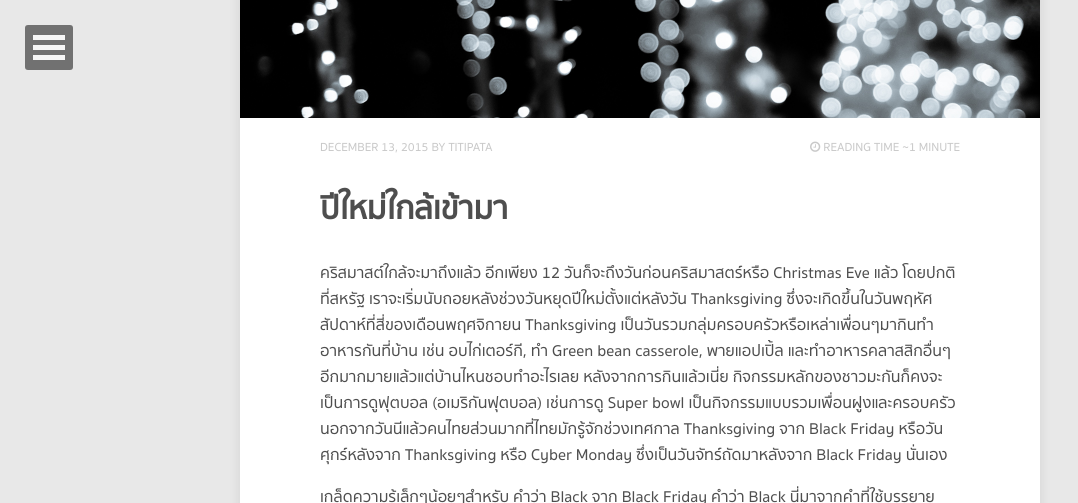
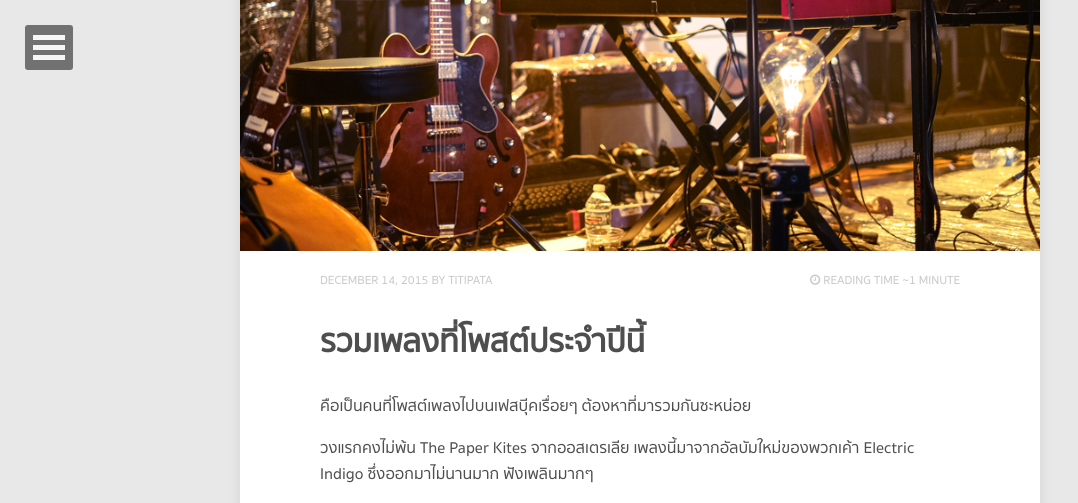
Before and after one commit to tupleblog/tupleblog.github.io, a Jekyll site: the page built from index.html, in a window 1280 px wide and 1400 px high, scrolled down 732 px. Shown: the top 503 px of the window, without its empty margins (0-1078 px from the left). Built offline with Jekyll 4.4.1, drawn with Linux system fonts in a browser that asks for light colours; nearby versions of some CDN libraries; the list of posts is cut into pages by our own code; some of the changed text lies outside the part shown; grey boxes are pictures that could not be loaded.

Commit message:
Add post

```diff
--- a/_posts/2015-12-13-book-music.md
+++ b/_posts/2015-12-13-book-music.md
@@ -1,6 +1,6 @@
 ---
 layout: post
-title: ปีใหม่ใกล้เข้ามา
+title: Holiday time!
 author: Titipata
 description: "นับถอยหลังสู่คริสมาสต์และปีใหม่ในสหรัฐ"
 image:
@@ -9,16 +9,16 @@ tags: [Christmas, Chicago]
 comments: true
 ---
 
-คริสมาสต์ใกล้จะมาถึงแล้ว อีกเพียง 12 วันก็จะถึงวันก่อนคริสมาสตร์หรือ Christmas Eve แล้ว โดยปกติที่สหรัฐ เราจะเริ่มนับถอยหลังช่วงวันหยุดปีใหม่ตั้งแต่หลังวัน Thanksgiving ซึ่งจะเกิดขึ้นในวันพฤหัศสัปดาห์ที่สี่ของเดือนพฤศจิกายน
-Thanksgiving เป็นวันรวมกลุ่มครอบครัวหรือเหล่าเพื่อนๆมากินทำอาหารกันที่บ้าน เช่น อบไก่เตอร์กี, ทำ Green bean casserole, พายแอปเปิ้ล และทำอาหารคลาสสิกอื่นๆอีกมากมายแล้วแต่บ้านไหนชอบทำอะไรเลย หลังจากการกินแล้วเนี่ย กิจกรรมหลักของชาวมะกันก็คงจะเป็นการดูฟุตบอล (อเมริกันฟุตบอล) เช่นการดู Super bowl เป็นกิจกรรมแบบรวมเพื่อนฝูงและครอบครัว นอกจากวันนีแล้วคนไทยส่วนมากที่ไทยมักรู้จักช่วงเทศกาล Thanksgiving จาก Black Friday หรือวันศุกร์หลังจาก Thanksgiving หรือ Cyber Monday ซึ่งเป็นวันจัทร์ถัดมาหลังจาก Black Friday นั่นเอง
+คริสมาสต์ใกล้จะมาถึงแล้ว อีกเพียง 12 วันก็จะถึงวันก่อนคริสมาสตร์หรือ Christmas Eve แล้ว โดยปกติที่สหรัฐอเมริกา เราจะเริ่มนับถอยหลังช่วงวันหยุดปีใหม่ตั้งแต่หลังวัน Thanksgiving ซึ่งจะเกิดขึ้นในวันพฤหัศสัปดาห์ที่สี่ของเดือนพฤศจิกายน
+Thanksgiving เป็นวันรวมกลุ่มครอบครัวหรือเหล่าเพื่อนๆมากินทำอาหารกันที่บ้าน เช่น อบไก่เตอร์กี, ทำ Green bean casserole, พายแอปเปิ้ล และทำอาหารคลาสสิกอื่นๆอีกมากมายแล้วแต่บ้านไหนชอบทำอะไรเลย หลังจากการกินแล้วเนี่ย กิจกรรมหลักของชาวมะกันก็คงจะเป็นการดูฟุตบอล (อเมริกันฟุตบอล) เช่นการดู Super bowl เป็นกิจกรรมแบบรวมเพื่อนฝูงและครอบครัว นอกจากวันนี้แล้วคนไทยส่วนมากที่ไทยมักรู้จักช่วงเทศกาล Thanksgiving จาก Black Friday หรือวันศุกร์หลังจาก Thanksgiving หรือ Cyber Monday ซึ่งเป็นวันจัทร์ถัดมาหลังจาก Black Friday นั่นเอง
 
 เกล็ดความรู้เล็กๆน้อยๆสำหรับ คำว่า Black จาก Black Friday คำว่า Black นี่มาจากคำที่ใช้บรรยายสถานะทางการเงินของบริษัท เวลาฝรั่งบอกว่า Company is "in the black" แปลว่าบริษัทมีกำไรหรือสถานะทางการเงินอยู่ในขั้นดี ซึ่งเค้าเอาคำนี้มาใช้สำหรับวันนี้เพราะร้านค้าส่วนมากจะขายดีสุดๆ ซึ่งเปรียบเทียบกับสถานะของบริษัทจากตกต่ำหรืออยู่ในสถานะ red ไปเป็น black คือจากขาดทุนไปได้กำไรนั่นเอง
 
 
-Black Friday เริ่มตั้งแต่กลางคืนหลังจาก Thanksgiving วันนี้เป็นวันที่สินค้าลดราคาถูกสุดๆ เรียกได้ว่าลดล้างสต็อก ซึ่งมีทั้งเสื้อผ้าและก็อุปกรณ์อิเล็กทรอนิคส์ที่ลดจนเราอดใจไม่ไหวเลยทีเดียว ลดทั้งออนไลน์สำหรับขาช้อปจากทาง Amazon และเว็บเสื้อผ้าที่ตัวเองชอบ นอกจากนั้นตามร้านค้าหรือ outlet ก็ลดราคากันอย่างมาก ถ้าเห็นจากข่าวทุกปีท่ีสหรัฐก็จะมีคนแห่วิ่งกันเข้าไปซื้อของหรือต่อคิวรอหน้าร้านค้าเช่น Best buy ตั้งแต่คืนวันพฤหัส บางทีการลดราคานี้เรียกว่า Door Buster Sell คือแปลง่ายๆว่ารอพังประตูเข้าไปช้อปปิ้งกันเลยทีเดียว ส่วนวันจันทร์หลังจาก Thanksgiving อีกทีก็เรียกว่า Cyber Monday ซึ่งเป็นวันที่สินค้าอิเล็กทรอนิกส์จะถูกเอามาลดราคาเพิ่มขึ้นไปอีกหรือมีสินค้าใหม่ลดราคา เช่นพวก Play Station, X-Box และแก็ตเจ็ตอื่นๆอีกมากมาย
+Black Friday เริ่มตั้งแต่กลางคืนหลังจาก Thanksgiving วันนี้เป็นวันที่สินค้าลดราคาถูกสุดๆ เรียกได้ว่าลดล้างสต็อก ซึ่งมีทั้งเสื้อผ้าและก็อุปกรณ์อิเล็กทรอนิคส์ที่ลดจนเราอดใจไม่ไหวเลยทีเดียว ลดทั้งออนไลน์และในร้านค้าเลย สำหรับออนไลน์ก็คงไม่พ้นขาช้อปจากทาง Amazon และเว็บเสื้อผ้าที่ตัวเองชอบ นอกจากนั้นตามร้านค้าหรือ outlet ก็ลดราคากันอย่างมาก  เราคงจะคุ้นเคยจากข่าวทุกปีท่ีสหรัฐก็จะมีคนแห่วิ่งกันเข้าไปซื้อของหรือต่อคิวรอหน้าร้านค้าเช่น Best buy ตั้งแต่คืนวันพฤหัส บางที่ถึงกับตั้งแคมป์รอกันเลย การลดราคานี้บางทีจะเรียกว่า Door Buster Sell คือแปลง่ายๆว่ารอพังประตูเข้าไปช้อปปิ้งกันจากหน้าร้าน  นอกจาก Black Friday แล้ววันจันทร์หลังจาก Thanksgiving ก็จะมีการลดราคาสินค้าโดยเฉพาะอิเล็กทรอนิกส์ ซึ่งเรียกกันว่า Cyber Monday ซึ่งเป็นวันที่สินค้าอิเล็กทรอนิกส์จะถูกเอามาลดราคาเพิ่มขึ้นไปอีก หรือมีสินค้าใหม่ลดราคาเพิ่มเติมจาก Black Friday เช่นพวก Play Station, X-Box และแกตเจ็ตอื่นๆอีกมากมาย
 
 
-หลังจากช่วง Thanksgiving ตามเมืองใหญ่ๆในอเมริกา ร้านค้าก็จะเริ่มตกแต่ด้วยการประดับไฟน่ารักๆ ตามสวนสาธาณะหรือสถานที่สำคัญๆก็จะเริ่มเปิดลานไอซ์เสกตให้คนที่อยากเล่นเข้าไปเล่นได้ อย่างในชิคาโก้ก็จะประดับไฟที่ Lincoln Park ซึ่งเป็นสวนสัตว์ที่เข้าฟรีในชิคาโก้ และลานไอซ์เสกตที่คนนิยมไปเล่นก็คงไม่พ้น Millennium Park ซึ่งมีถั่วสีเงินก้อนยักษ์หรือ Cloud Gate นั่นเอง
+หลังจากช่วง Thanksgiving ก็จะเข้าถึงช่วง holiday season อย่างเต็มตัว ตามเมืองใหญ่ๆในอเมริกา ร้านค้าก็จะเริ่มตกแต่ด้วยการประดับไฟน่ารักๆ ตามสวนสาธาณะหรือสถานที่สำคัญๆก็จะเริ่มเปิดลานไอซ์เสก็ตให้คนที่อยากเล่นเข้าไปเล่นได้ อย่างในชิคาโก้ก็จะมีการประดับไฟที่ Lincoln Park ซึ่งเป็นสวนสัตว์ที่เข้าฟรีในชิคาโก้หลังจากสวนสัตว์ปิด ส่วนลานไอซ์เสกตที่คนนิยมไปเล่นก็คงไม่พ้น Millennium Park ซึ่งมีถั่วสีเงินก้อนยักษ์หรือ Cloud Gate นั่นเอง หลายคนอาจจะคุ้นตามหนังบางเรื่องที่ถ่ายที่ชิคาโก้
 
 <figure><center>
   <a href="http://www.lpzoo.org/sites/default/files/images/events/zlpromo_southlawn670.jpg">
@@ -31,15 +31,15 @@ Black Friday เริ่มตั้งแต่กลางคืนหลั
 </center></figure>
 
 
-นอกจากนี้ก่อนช่วงคริสต์มาสก็ยังมีวันเล็กๆน้อยๆอย่างชิคาโก้ก็มีเทศกาลเล็กๆ เช่นวันนี้เป็นช่วงนับถอยหลัง 12 วันจากคริสมาสต์หรือเรียกว่า The Twelve Bars of Christmas (TBOX day) คนก็จะแต่งตัวกันแล้วแต่ธีมที่ชอบ เป็นแต่งซานตาคลอสหรือใส่ชุดสีเขียวๆซึ่งเราไม่รู้ว่ามันเรียกว่าอะไร จริงๆแล้วมันคือวันฉลองดีๆนั่งเอง คนมักจะนัดเจอกันตั้งแต่เช้า แล้วก็ดื่มและปาร์ตี้กันจนกลางคืน อะไรประมาณนั้น
+นอกจากนี้ก่อนช่วงคริสต์มาสก็ยังมีอีเว้นท์เล็กๆน้อยๆ ยกอย่างเช่นในชิคาโก้วันนี้เป็นช่วงนับถอยหลัง 12 วันจากคริสมาสต์หรือเรียกว่า The Twelve Bars of Christmas (TBOX day) คนก็จะแต่งตัวกันแล้วแต่ธีมของแต่ละปี แต่งเป็นซานตาคลอสบ้าง หรือใส่ชุดสีเขียวๆซึ่งเราไม่รู้ว่ามันเรียกว่าอะไร ส่วนมากอีเว้นท์พวกนี้จริงๆแล้วคือวิธีฉลองของคนมะกันดีๆนั่งเอง คนมักจะนัดเจอกันตั้งแต่เช้า กินอาหารเช้า จากนั้นก็ดื่มและปาร์ตี้กันจนถึงกลางคืน อะไรประมาณนั้น
 
 
-ส่วนนักเรียนที่นี่ ช่วงนี้เรียกว่า Winter break เป็นช่วงหลังจากสองไฟนอลของ Fall semester/quarter เรียกว่าเป็น prime time สำหรับคนที่ชอบเที่ยวหรืออยากหยุดยาวๆเลยทีเดียว คนส่วนมากก็จะหนีอากาศหนาวทางตอนเหนือลงไปเที่ยวตามทะเลแคริบเบียน หรือไม่ก็ไปเที่ยวอเมริกาใต้ บางส่วนก็กลับไทย บางส่วนก็อาจจะบินไปฉลองปีใหม่ตามเมืองใหญ่ๆ เช่นนิวยอร์คซึ่งเรียกได้ว่าเป็นเมืองขึ้นชื่อสำหรับการไปเคาท์ดาวน์ปีใหม่ในอเมริกาเลย ใครที่อยากไปเคาท์ดาวน์เราแนะนำให้ลองอ่าน New York First time ดู
+สำหรับนักเรียนที่นี่ ช่วงกลางเดือนธันวานี้เรียกว่า Winter break ซึ่งเป็นช่วงหลังจากสองไฟนอลของภาคฤดูใบไม้ร่วงหรือ Fall semester/quarter ช่วงนี้ถือว่าเป็น prime time สำหรับคนที่ชอบเที่ยวหรืออยากหยุดยาวๆเลยทีเดียว คนส่วนมากก็จะหนีอากาศหนาวทางตอนเหนือลงไปเที่ยวตามทะเลแคริบเบียน ไปแคลิฟอร์เนีย (Los Angelis, San Francisco) หรือไม่ก็ไปเที่ยวอเมริกาใต้ บางส่วนก็กลับประเทศไทย และทีเหลือก็อาจจะบินไปฉลองปีใหม่ตามเมืองใหญ่ๆเช่นนิวยอร์คซึ่งเรียกได้ว่าเป็นเมืองขึ้นชื่อสำหรับการไปเคาท์ดาวน์ปีใหม่ในอเมริกา ใครที่อยากไปเคาท์ดาวน์ เราแนะนำให้ลองอ่านประสบการณ์การไปเคาท์ดาวน์จากหนังสือ New York First time ดู
 
 
 นอกจากการไปเที่ยวแล้ว ปีนี้่มีหนังเข้าช่วงคริสมาสต์หลายเรื่องมากๆ ที่เราตั้งตารอมากที่สุดคงจะเป็น Star Wars, Force Awaken ซึ่งจะเข้าโรงหนังสัปดาห์หน้าแล้ว โดยส่วนตัวเราชอบดูหนังที่นี่มาก เพราะคนในโรงจะขำดังมากหรือส่งเสียงเฮเวลามีฉากสำคัญๆ เรียกว่าการไปดูหนังเป็นการไปมีอารมณ์ร่วมกับคนอื่นๆในโรงหนังดีๆนี่เอง ให้อารมณ์อย่างกับไปดูคอนเสิร์ตอะไรแบบนั้นเลย เราจองตั๋วไปเรียบร้อย ตอนนี้รอนับถอยหลังอย่างใจจดใจจ่อ
 
-ส่วนใครที่อยู่ไทยไปฉลองลานเบียร์ ไปเที่ยวต่างจังหวัด ต่างประเทศ หรืออยู่บ้านชิวๆ ก็ขอให้สนุกกับช่วงปีใหม่นะ
+ส่วนใครที่อยู่เมืองไทยไปฉลองลานเบียร์ ไปเที่ยวต่างจังหวัด ต่างประเทศ หรืออยู่บ้านชิวๆ ก็ขอให้สนุกกับช่วงปีใหม่นะ
 
 
 ## เพลงแนะนำ
--- /dev/null
+++ b/_posts/2015-12-14-music-facebook.md
@@ -0,0 +1,39 @@
+---
+layout: post
+title: รวมเพลงที่โพสต์ประจำปีนี้
+author: Titipata
+description: "โพสต์เพลงไปเยอะมากๆ เลยอยากเอามารวมในบล็อกละกัน"
+image:
+  feature: music-2015.jpg
+tags: [music, indie]
+comments: true
+---
+
+คือเป็นคนที่โพสต์เพลงไปบนเฟสบุีคเรื่อยๆ ต้องหาที่มารวมกันซะหน่อย
+
+วงแรกคงไม่พ้น The Paper Kites จากออสเตรเลีย เพลงนี้มาจากอัลบัมใหม่ของพวกเค้า Electric Indigo ซึ่งออกมาไม่นานมาก ฟังเพลินมากๆ
+<iframe width="560" height="315" src="https://www.youtube.com/embed/7Fi4T-yR8tM" frameborder="0" allowfullscreen></iframe>
+
+ต่อไปต้องนี่เลยคู่พี่น้อง Tom Misch, Carmody จากลอนดอน สหราชอาณาจักร
+
+<iframe width="560" height="315" src="https://www.youtube.com/embed/BVvljrWpNiI" frameborder="0" allowfullscreen></iframe>
+
+ถัดมาคือวง Astronauts, etc. ซึ่งนำโดยมือคีย์บอร์ดจาก Toro Y Moi เพลงออกจากสไตล์ยุคเก่านิดๆ แต่มีสเน่ห์มากๆ
+
+<iframe width="560" height="315" src="https://www.youtube.com/embed/auVoggNxmmA" frameborder="0" allowfullscreen></iframe>
+
+Hippo Campus เป็นวงน้องใหม่ที่เราชอบมากๆอีกวงหนึ่งจาก Minnesota เล่นสดดีมากๆอีกด้วย
+
+<iframe width="560" height="315" src="https://www.youtube.com/embed/hfFjEkSs8Ps" frameborder="0" allowfullscreen></iframe>
+
+Oh Wonder ศิลปินคู่สไตล์ electro-pop ดนตรีฟังติดหูสุดๆ
+
+<iframe width="560" height="315" src="https://www.youtube.com/embed/qjgnOP8f5NU" frameborder="0" allowfullscreen></iframe>
+
+Hey Rosetta! วงจากแคนาดา ซึ่งพึ่งออกอัลบัมใหม่ Second Sight ดนตรีดีมากถึงมากที่สุด mv ข้างล่างนี้ถ่ายที่ Fogo Island ในแคนาดา ซึ่งเป็นที่ที่เราอยากไปมากๆที่นึง
+
+<iframe width="560" height="315" src="https://www.youtube.com/embed/BoMQ1kECjvY" frameborder="0" allowfullscreen></iframe>
+
+Last Dinosaur กลับมากับอัลบัมใหม่เช่นกัน เพงลสดใสร่าเริง ฟังแล้วถึงกับต้องโยกตามดนตรี
+
+<iframe width="560" height="315" src="https://www.youtube.com/embed/M01rsp80LCk" frameborder="0" allowfullscreen></iframe>
```
Also changed, not shown: images/music-2015.jpg (added).
